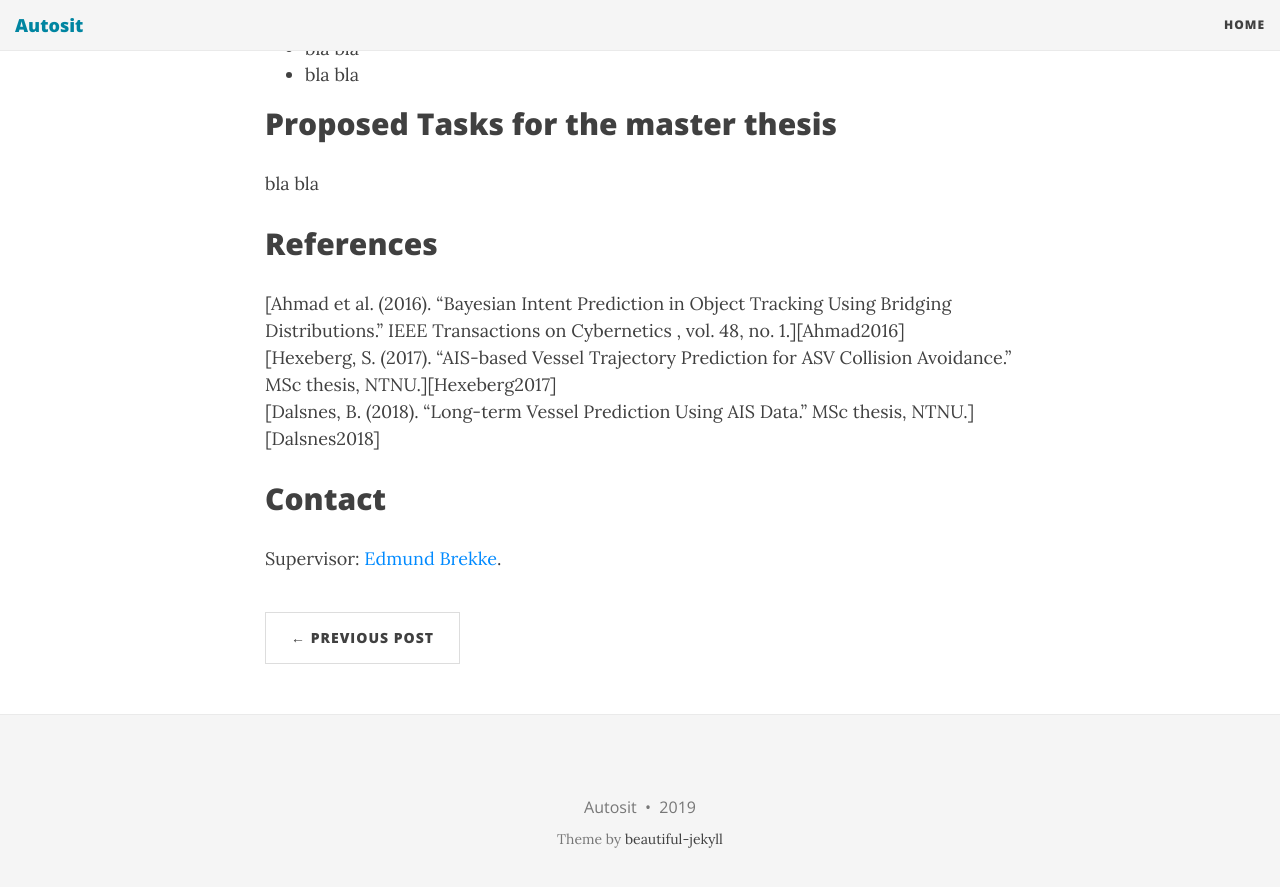
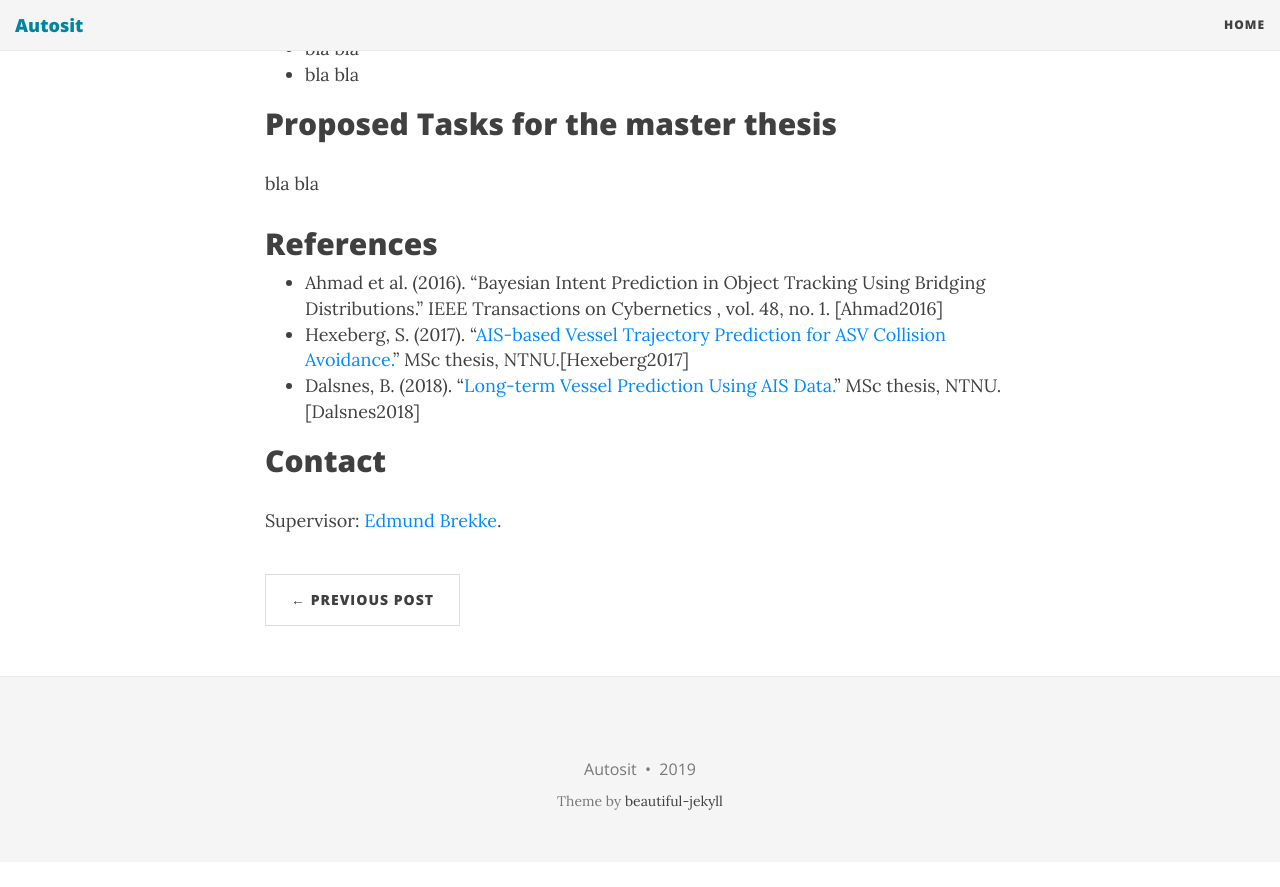
Before and after one commit to autosit/autosit.github.io, a Jekyll site: the page built from _posts/2019-04-22-ltp_bridging.md, in a window 1280 px wide and 900 px high, scrolled down 1185 px. Shown: the top 887 px of the window. Built offline with Jekyll 4.4.1, drawn with Linux system fonts in a browser that asks for light colours; nearby versions of some CDN libraries; after the commit the page ends 2047 px from its top, so only the background shows below that; part of the change alters nothing that is shown.

```diff
--- a/_posts/2019-04-22-ltp_bridging.md
+++ b/_posts/2019-04-22-ltp_bridging.md
@@ -37,9 +37,9 @@ bla bla
 
 
 ## References
-[Ahmad et al. (2016). "Bayesian Intent Prediction in Object Tracking Using Bridging Distributions." IEEE Transactions on Cybernetics , vol. 48, no. 1.][Ahmad2016]
-[Hexeberg, S. (2017). "AIS-based Vessel Trajectory Prediction for ASV Collision Avoidance." MSc thesis, NTNU.][Hexeberg2017]
-[Dalsnes, B. (2018). "Long-term Vessel Prediction Using AIS Data." MSc thesis, NTNU.][Dalsnes2018]
+* Ahmad et al. (2016). "Bayesian Intent Prediction in Object Tracking Using Bridging Distributions." IEEE Transactions on Cybernetics , vol. 48, no. 1. [Ahmad2016]
+* Hexeberg, S. (2017). "<a href="https://brage.bibsys.no/xmlui/handle/11250/2452108">AIS-based Vessel Trajectory Prediction for ASV Collision Avoidance.</a>" MSc thesis, NTNU.[Hexeberg2017]
+* Dalsnes, B. (2018). "<a href="https://brage.bibsys.no/xmlui/handle/11250/2557943">Long-term Vessel Prediction Using AIS Data.</a>" MSc thesis, NTNU. [Dalsnes2018]
 
 ## Contact
 
```
